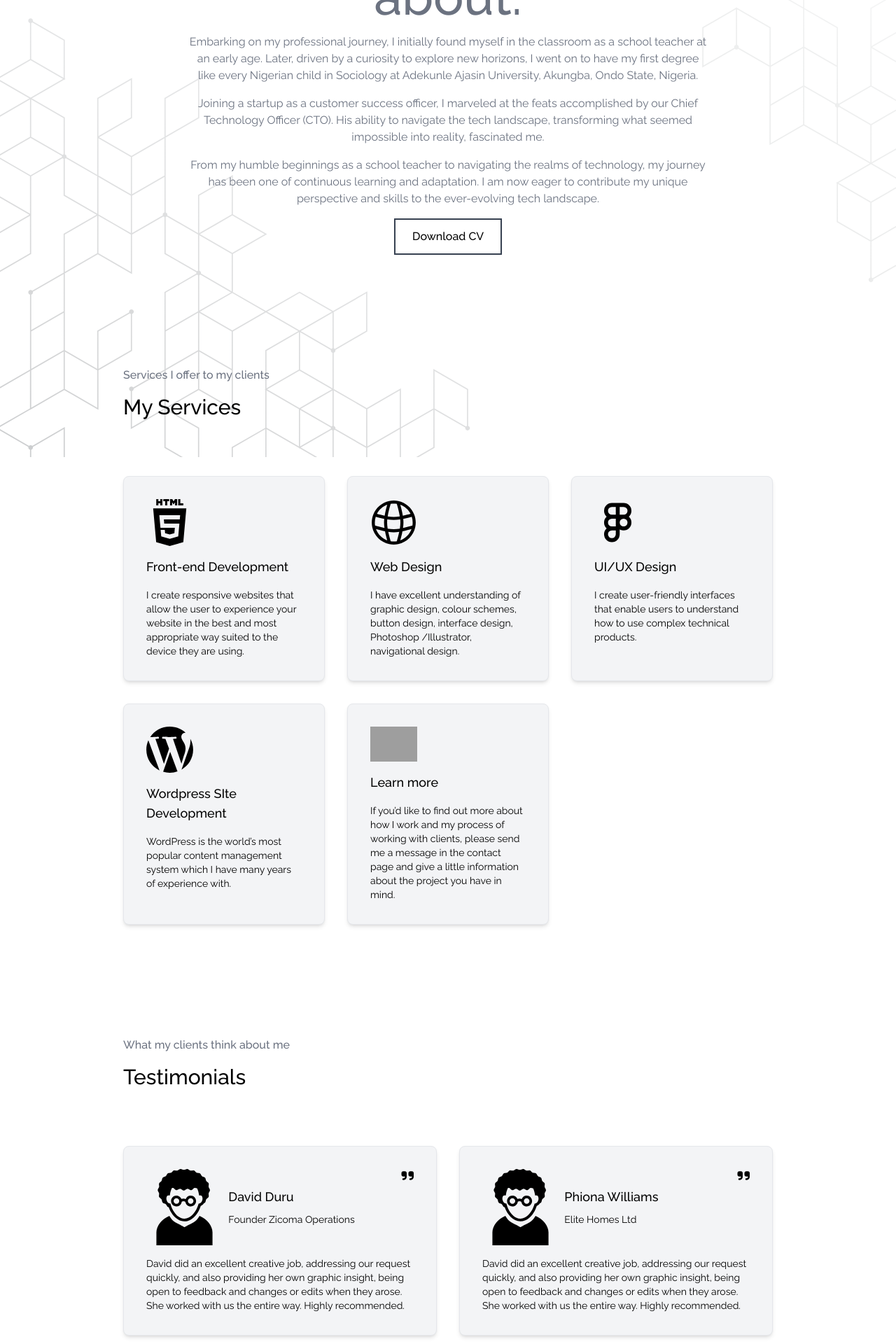
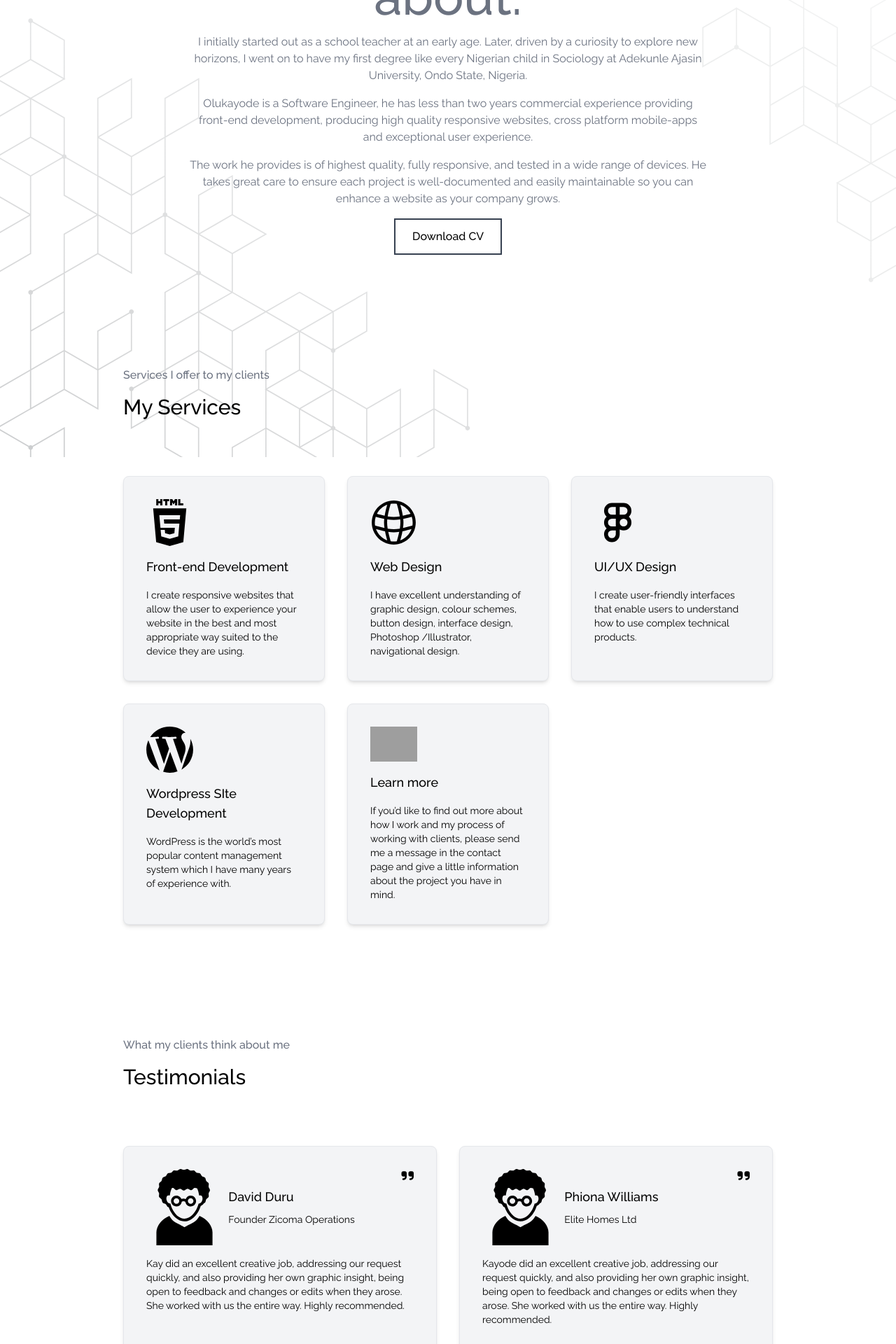
Before and after one commit to blaqnativity/myportfolios.com, a Nuxt app: page /about in a window 1280 px wide. Shown: the part 200-2120 px from the top of the page at 70% size. Built offline with nearby package versions, Linux system fonts and the light colour scheme; grey boxes are pictures that could not be loaded.

Commit message:
about intro optimized

```diff
--- a/pages/about.vue
+++ b/pages/about.vue
@@ -9,25 +9,24 @@
         <h2 class="text-5xl font-medium text-gray-500 md:text-7xl">about.</h2>
 
         <p class="text-gray-500 w-[80%]">
-          Embarking on my professional journey, I initially found myself in the
-          classroom as a school teacher at an early age. Later, driven by a
-          curiosity to explore new horizons, I went on to have my first degree
-          like every Nigerian child in Sociology at Adekunle Ajasin University,
-          Akungba, Ondo State, Nigeria.
+          I initially started out as a school teacher at an early age. Later,
+          driven by a curiosity to explore new horizons, I went on to have my
+          first degree like every Nigerian child in Sociology at Adekunle Ajasin
+          University, Ondo State, Nigeria.
         </p>
 
         <p class="text-gray-500 w-[80%]">
-          Joining a startup as a customer success officer, I marveled at the
-          feats accomplished by our Chief Technology Officer (CTO). His ability
-          to navigate the tech landscape, transforming what seemed impossible
-          into reality, fascinated me.
+          Olukayode is a Software Engineer, he has less than two years
+          commercial experience providing front-end development, producing high
+          quality responsive websites, cross platform mobile-apps and
+          exceptional user experience.
         </p>
 
         <p class="text-gray-500 w-[80%]">
-          From my humble beginnings as a school teacher to navigating the realms
-          of technology, my journey has been one of continuous learning and
-          adaptation. I am now eager to contribute my unique perspective and
-          skills to the ever-evolving tech landscape.
+          The work he provides is of highest quality, fully responsive, and
+          tested in a wide range of devices. He takes great care to ensure each
+          project is well-documented and easily maintainable so you can enhance
+          a website as your company grows.
         </p>
 
         <div class="mt-14">
@@ -116,10 +115,10 @@
               <div><i class="fa-solid fa-quote-right"></i></div>
             </div>
             <p class="mt-4">
-              David did an excellent creative job, addressing our request
-              quickly, and also providing her own graphic insight, being open to
-              feedback and changes or edits when they arose. She worked with us
-              the entire way. Highly recommended.
+              Kay did an excellent creative job, addressing our request quickly,
+              and also providing her own graphic insight, being open to feedback
+              and changes or edits when they arose. She worked with us the
+              entire way. Highly recommended.
             </p>
           </div>
         </div>
@@ -138,7 +137,7 @@
               <div><i class="fa-solid fa-quote-right"></i></div>
             </div>
             <p class="mt-4">
-              David did an excellent creative job, addressing our request
+              Kayode did an excellent creative job, addressing our request
               quickly, and also providing her own graphic insight, being open to
               feedback and changes or edits when they arose. She worked with us
               the entire way. Highly recommended.
```
